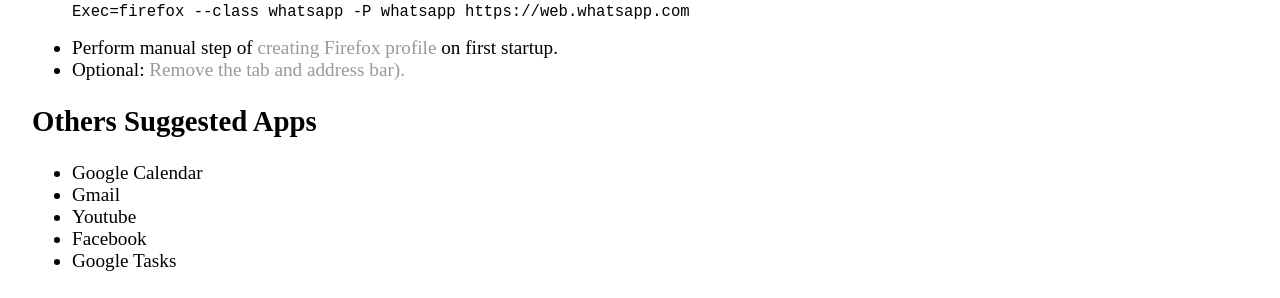
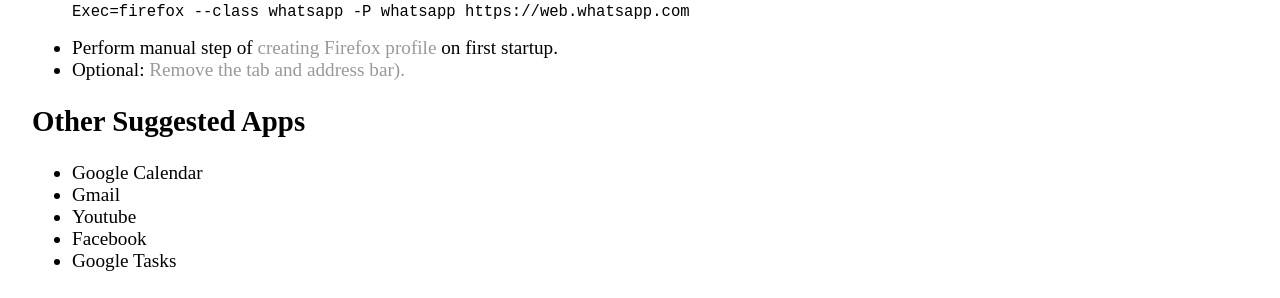
Before and after one commit to vackosar/vackosar.github.io, a Jekyll site: the page built from _posts/2018-02-25-Creating-Custom-Ubuntu-Web-Link-App.md, in a window 1280 px wide and 900 px high, scrolled down 1396 px. Shown: the part 155-453 px from the top of the window. Built offline with Jekyll 4.4.1, drawn with Linux system fonts in a browser that asks for light colours; comment, search, counter and statistics services are not loaded.

Commit message:
web link app fix

```diff
--- a/_posts/2018-02-25-Creating-Custom-Ubuntu-Web-Link-App.md
+++ b/_posts/2018-02-25-Creating-Custom-Ubuntu-Web-Link-App.md
@@ -53,7 +53,7 @@
 - Perform manual step of [creating Firefox profile](https://support.mozilla.org/en-US/kb/profile-manager-create-and-remove-firefox-profiles) on first startup.
 - Optional: [Remove the tab and address bar).](https://superuser.com/questions/1261660/firefox-quantum-ver-57-how-can-i-hide-the-horizontal-tab-bar-with-treesty)
 
-## Others Suggested Apps
+## Other Suggested Apps
 
 - Google Calendar
 - Gmail
```
